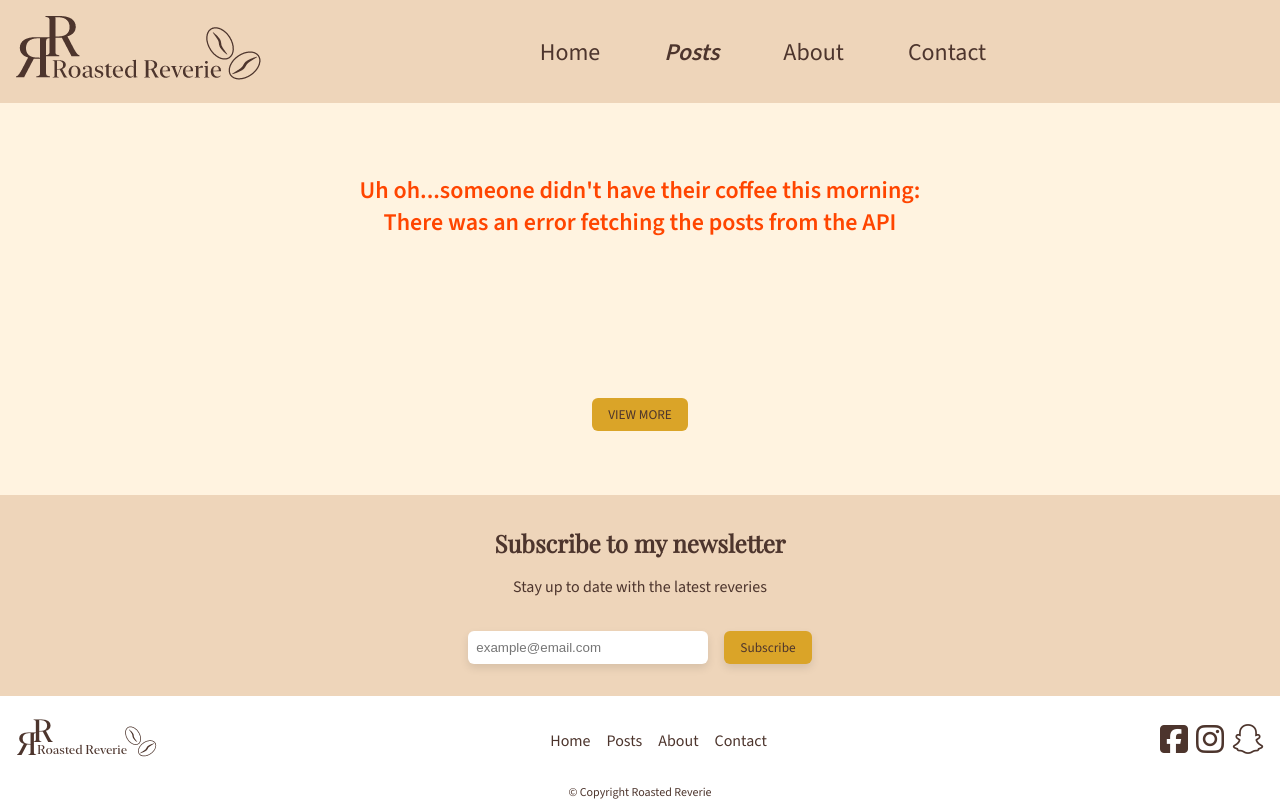
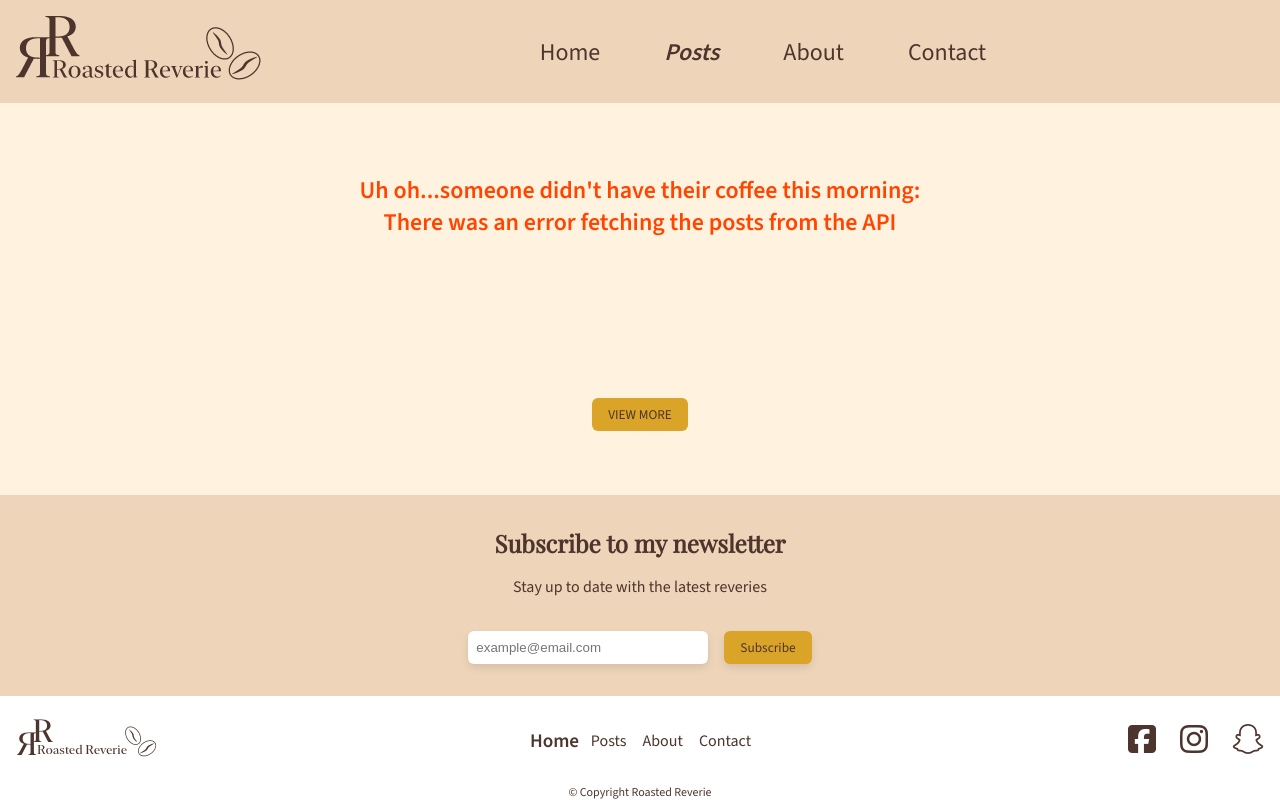
Before and after one commit to Noroff-FEU-Assignments/project-exam-1-mjohank, a plain HTML site: page posts.html in a window 1280 px wide. In both pictures the pointer is over the item 570 px from the left and 930 px from the top of the page. Shown: the part 190-990 px from the top of the page. Drawn offline with nearby package versions, Linux system fonts and the light colour scheme; no server answers.

Commit message:
Update style.css
Added visible cues of interactivity on footer links

```diff
--- a/css/style.css
+++ b/css/style.css
@@ -285,7 +285,7 @@ footer {
 
 .footer-social-icons {
   display: flex;
-  gap: 0.5rem;
+  gap: 1.5rem;
   font-size: 2rem;
 }
 
@@ -296,6 +296,12 @@ footer {
 .copyright-txt {
   font-size: var(--f-size-body-medium);
   font-family: var(--ff-bodytext);
+}
+
+.footer-link:hover,
+.footer-nav-list li:hover {
+  transform: scale(1.2);
+  font-weight: bold;
 }
 
 /* CARDS FOR BLOG POSTS */
@@ -571,12 +577,12 @@ footer {
 }
 
 /* Category links */
-.category-links-container {
+/* .category-links-container {
   max-width: 1200px;
   width: 100%;
   margin: 0 auto;
   margin-bottom: var(--mb-medium);
-}
+} */
 
 /* Bloglist section */
 .bloglist-section {
```
